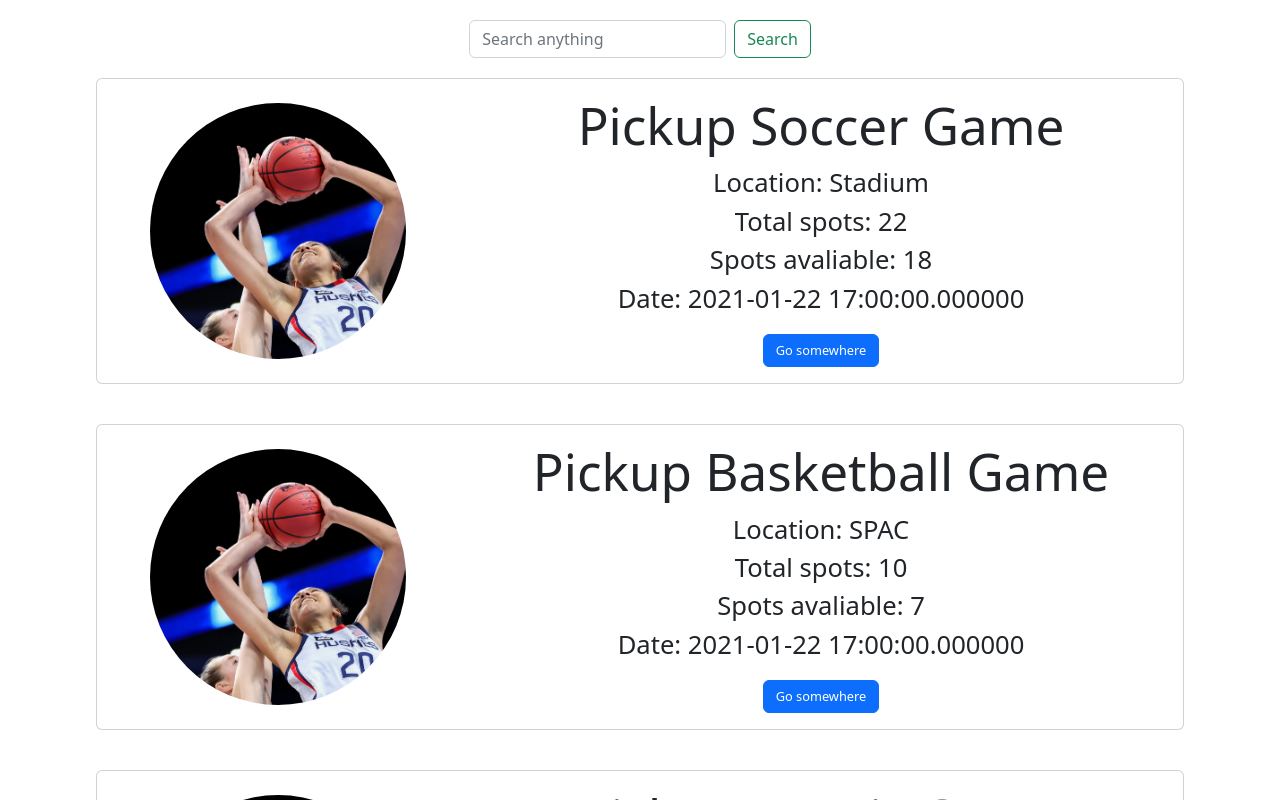
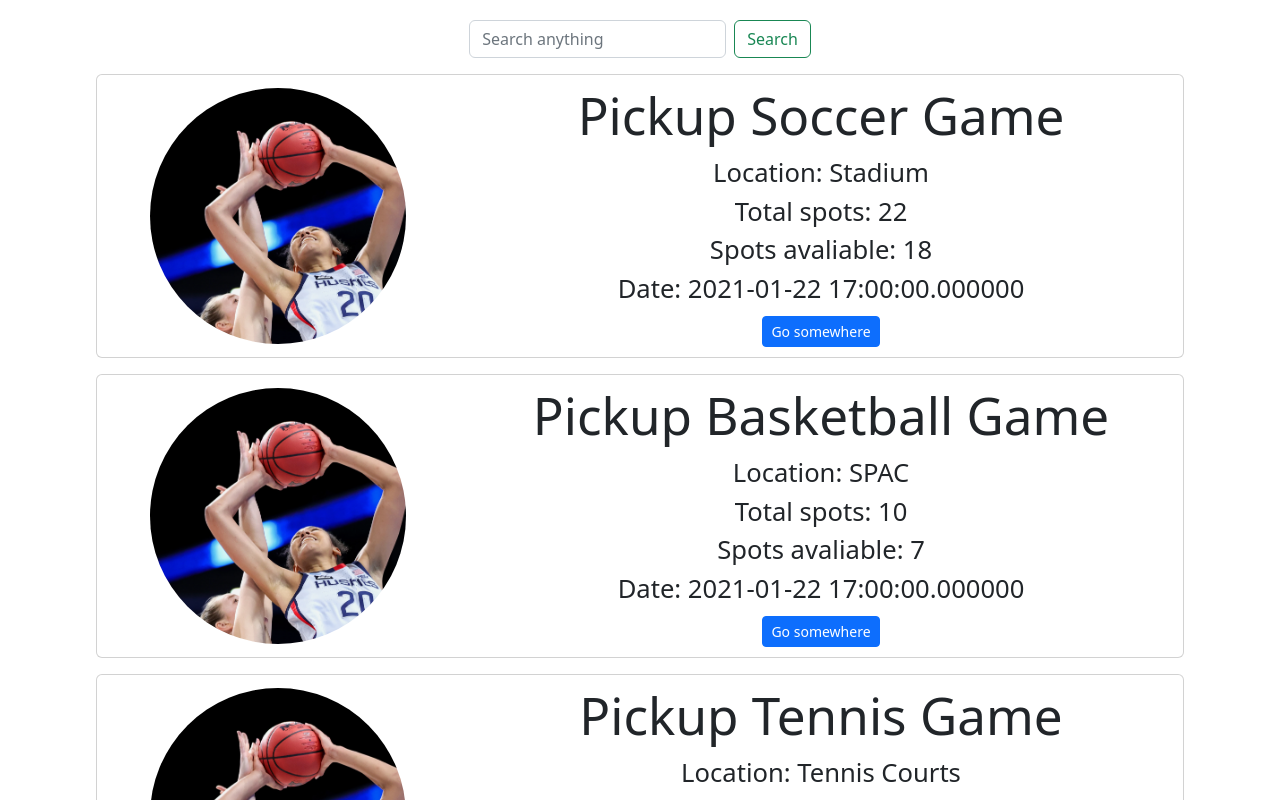
Before and after one commit to finleylee2507/MatchPoint, a React (Vite) app: page / in a window 1280 px wide. Shown: the top 800 px of the page. Built offline with nearby package versions, Linux system fonts and the light colour scheme.

Commit message:
revise some styles for event list

```diff
--- a/src/components/events/Event.jsx
+++ b/src/components/events/Event.jsx
@@ -25,7 +25,7 @@ const EventCard = ({ cardData }) => {
                                 <br />
                                 Date: {datetime.date}
                             </Card.Text>
-                            <Button variant="primary" style={_styles.button}>Go somewhere</Button>
+                            <Button variant="primary" size='sm'>Go somewhere</Button>
                         </Card.Body>
                     </Col>
                 </Row>
@@ -36,7 +36,7 @@ const EventCard = ({ cardData }) => {
 
 const _styles = {
     card: {
-        margin: '20px',
+        marginTop: '2vh',
         width: '85vw',
     },
     circularImageWrapper: {
@@ -45,14 +45,14 @@ const _styles = {
         alignItems: 'center',
     },
     cardBody: {
-        paddingLeft: '0px',
-        paddingRight: '0px',
+        padding: '10px 0px 10px 0px',
     },
     cardTitle: {
         fontSize: '4vw',
     },
     cardText: {
         fontSize: '2vw',
+        marginBottom: '8px',
     },
     image: {
         width: '20vw',
@@ -61,9 +61,6 @@ const _styles = {
         // adaptive image position
         objectFit: 'cover',
     },
-    button: {
-        fontSize: '1vw'
-    }
 }
 
 export default EventCard
```
